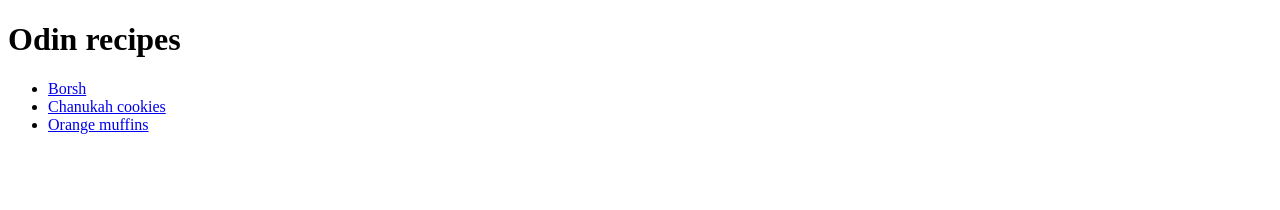
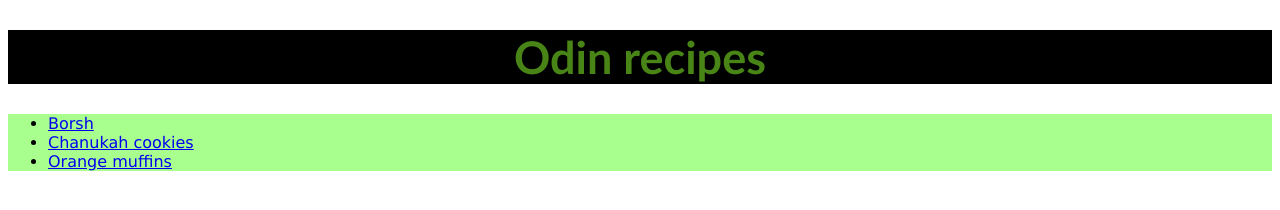
Before and after one commit to hy9ch1/odin-recipes, a plain HTML site: page index.html in a window 1280 px wide. Drawn offline with Linux system fonts and the light colour scheme.

Commit message:
styled index page with css

```diff
--- a/index.html
+++ b/index.html
@@ -1,8 +1,9 @@
 <!DOCTYPE html>
 <html>
 <head>
-    <title>Borsh recipe</title>
+    <title>Unreal recipes</title>
     <meta charset="UTF-8">
+    <link rel="stylesheet" href="styles.css">
 </head>
 
 <body>
--- a/styles.css
+++ b/styles.css
@@ -0,0 +1,13 @@
+h1 {
+    color: rgb(72, 133, 22);
+    background-color: black;
+    text-align: center;
+    font-size: 45px;
+    font-family:'Gill Sans', 'Gill Sans MT', Calibri, 'Trebuchet MS', sans-serif;
+}
+ul {
+    font-family:'Lucida Sans', 'Lucida Sans Regular', 'Lucida Grande', 'Lucida Sans Unicode', Geneva, Verdana, sans-serif;
+    color:rgb(0,0,0);
+    background-color: hsla(106, 100%, 74%, 0.85)
+
+}
```
Also changed, not shown: recipes/borscht.html (+1 -1 lines).
